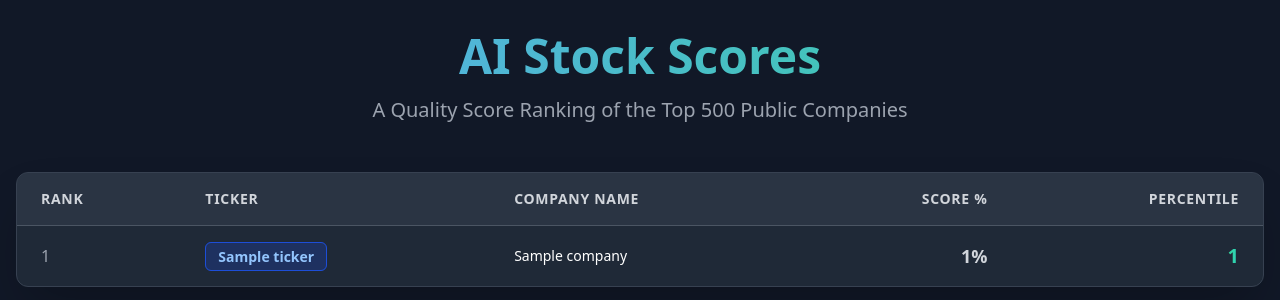
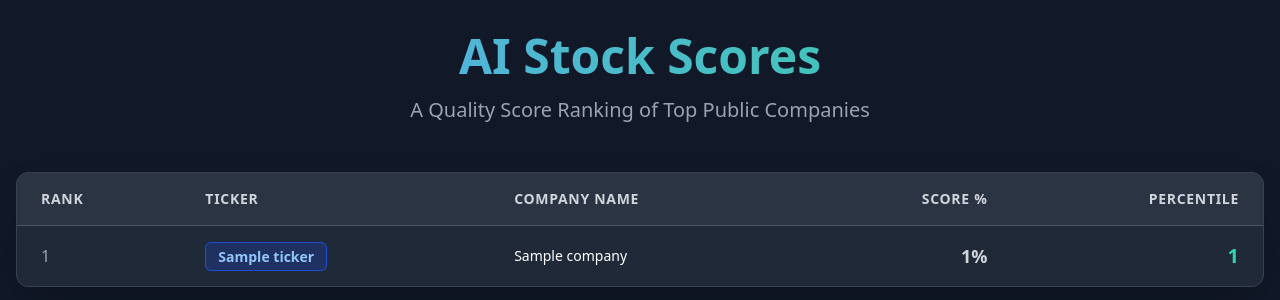
Before and after one commit to matthewjinmp1/ai_stock_scorer_web_app, a Flask app: template web_app/templates/index.html in a window 1280 px wide. Shown: the top 300 px of the page. Run offline with Flask 3, Linux system fonts and the light colour scheme; the template is opened without the code that fills it: most values are stand-ins (such as "Sample title", 1, 10 or a date in 2020); some libraries are stand-ins or nearby versions.

Commit message:
now showing top 1000 stocks

```diff
--- a/web_app/app.py
+++ b/web_app/app.py
@@ -11,10 +11,10 @@ app = Flask(__name__)
 WEB_APP_DIR = os.path.dirname(os.path.abspath(__file__))
 
 # Database paths
-DB_PATH = os.getenv('DB_PATH', os.path.join(WEB_APP_DIR, 'top_500_scores.db'))
+DB_PATH = os.getenv('DB_PATH', os.path.join(WEB_APP_DIR, 'top_scores.db'))
 
 # Production trick: Initializing persistent database if it doesn't exist
-repo_path = os.path.join(WEB_APP_DIR, 'top_500_scores.db')
+repo_path = os.path.join(WEB_APP_DIR, 'top_scores.db')
 if DB_PATH != repo_path and not os.path.exists(DB_PATH) and os.path.exists(repo_path):
     print(f"Initializing persistent database at {DB_PATH} from {repo_path}...")
     os.makedirs(os.path.dirname(DB_PATH), exist_ok=True)
--- a/web_app/templates/index.html
+++ b/web_app/templates/index.html
@@ -12,7 +12,7 @@
     </script>
     <meta charset="UTF-8">
     <meta name="viewport" content="width=device-width, initial-scale=1.0">
-    <title>AI Stock Scores - Top 500</title>
+    <title>AI Stock Scores - Top Companies</title>
     <script src="https://cdn.tailwindcss.com"></script>
 </head>
 <body class="bg-gray-900 text-white min-h-screen">
@@ -21,7 +21,7 @@
             <h1 class="text-5xl font-bold mb-4 bg-gradient-to-r from-blue-400 to-emerald-400 bg-clip-text text-transparent">
                 AI Stock Scores
             </h1>
-            <p class="text-gray-400 text-xl">A Quality Score Ranking of the Top 500 Public Companies</p>
+            <p class="text-gray-400 text-xl">A Quality Score Ranking of Top Public Companies</p>
         </header>
 
         <div class="bg-gray-800 rounded-xl shadow-2xl overflow-hidden border border-gray-700">
```
Also changed, not shown: web_app/top_scores.db (added), 2 other files.
